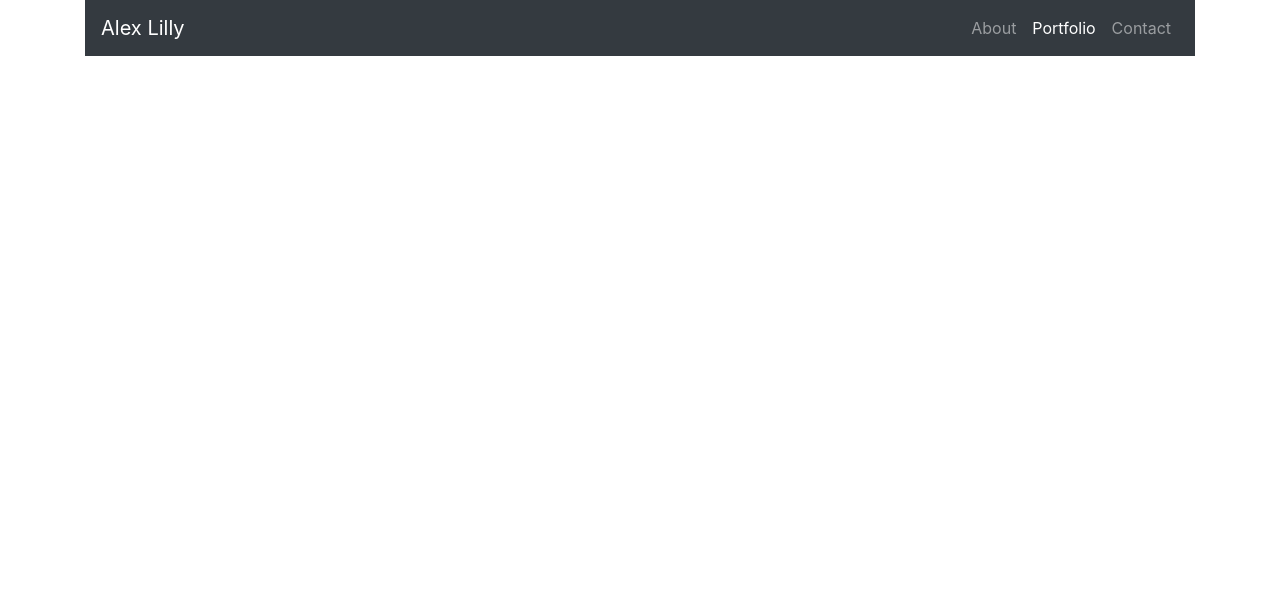
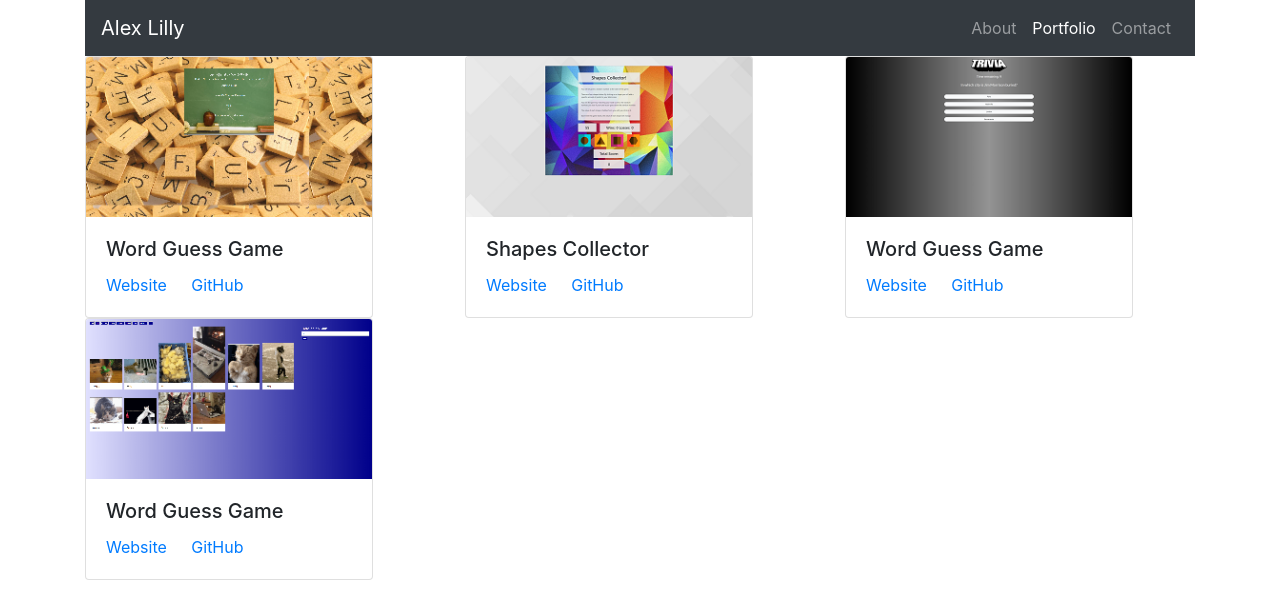
Before and after one commit to bigbuckalex/updated-portfolio, a plain HTML site: page portfolio.html in a window 1280 px wide. Drawn offline with nearby package versions, Linux system fonts and the light colour scheme.

Commit message:
html for portfolio page

```diff
--- a/portfolio.html
+++ b/portfolio.html
@@ -27,11 +27,51 @@
                 </div>
             </div>
         </nav>
-
+        <div class="row">
+            <div class="col-sm-4">
+                <div class="card" style="width: 18rem;">
+                    <img src="assets/images/WordGuessGame.png" class="card-img-top" alt="...">
+                    <div class="card-body">
+                        <h5 class="card-title">Word Guess Game</h5>
+                        <a href="https://bigbuckalex.github.io/Word-Guess-Game/" target="_blank" class="card-link">Website</a>
+                        <a href="https://github.com/bigbuckalex/Word-Guess-Game" target="_blank" class="card-link">GitHub</a>
+                    </div>
+                </div>
+            </div>
+            <div class="col-sm-4">
+                <div class="card" style="width: 18rem;">
+                    <img src="assets/images/ShapesCollector.png" class="card-img-top" alt="...">
+                    <div class="card-body">
+                        <h5 class="card-title">Shapes Collector</h5>
+                        <a href="https://bigbuckalex.github.io/unit-4-game-alt/" target="_blank" class="card-link">Website</a>
+                        <a href="https://github.com/bigbuckalex/unit-4-game-alt" target="_blank" class="card-link">GitHub</a>
+                    </div>
+                </div>
+            </div>
+            <div class="col-sm-4">
+                <div class="card" style="width: 18rem;">
+                    <img src="assets/images/TriviaGame.png" class="card-img-top" alt="...">
+                    <div class="card-body">
+                        <h5 class="card-title">Word Guess Game</h5>
+                        <a href="https://bigbuckalex.github.io/Trivia-Game/" target="_blank" class="card-link">Website</a>
+                        <a href="https://github.com/bigbuckalex/Trivia-Game/" target="_blank" class="card-link">GitHub</a>
+                    </div>
+                </div>
+            </div>
+        </div>
+        <div class="row">
+            <div class="col-sm-4">
+                <div class="card" style="width: 18rem;">
+                    <img src="assets/images/AnimalGifs.png" class="card-img-top" alt="...">
+                    <div class="card-body">
+                        <h5 class="card-title">Word Guess Game</h5>
+                        <a href="https://bigbuckalex.github.io/giphy-ajax/" target="_blank" class="card-link">Website</a>
+                        <a href="https://github.com/bigbuckalex/giphy-ajax" target="_blank" class="card-link">GitHub</a>
+                    </div>
+                </div>
+            </div>
+        </div>
     </div>
-
-
-
 
     <script src="https://code.jquery.com/jquery-3.3.1.slim.min.js"
         integrity="sha384-q8i/X+965DzO0rT7abK41JStQIAqVgRVzpbzo5smXKp4YfRvH+8abtTE1Pi6jizo"
```
Also changed, not shown: index.html (+0 -3 lines), assets/images/AnimalGifs.png (added), assets/images/ShapesCollector.png (added), assets/images/TriviaGame.png (added), assets/images/WordGuessGame.png (added).
